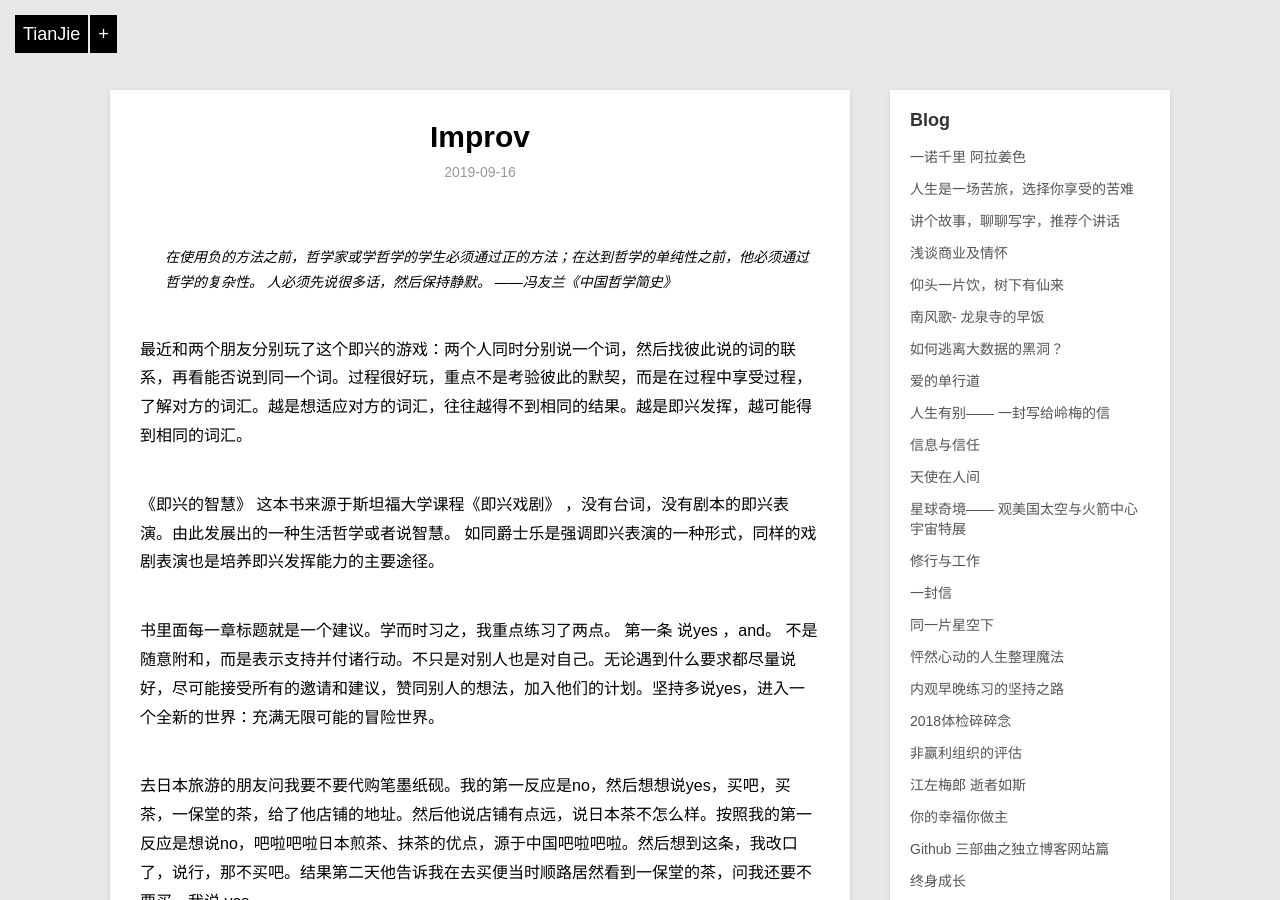
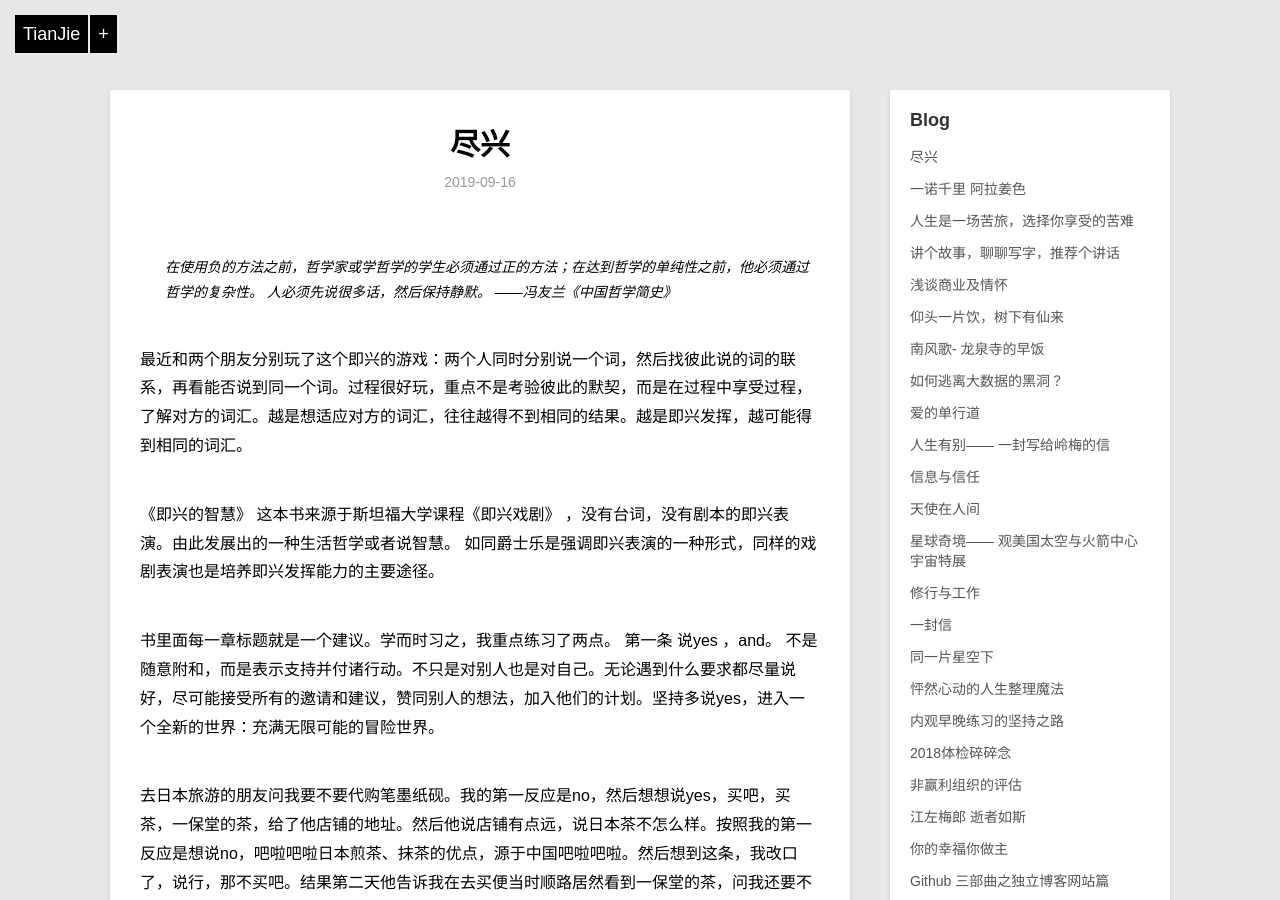
Before and after one commit to violettianjie/violettianjie.github.io, a Jekyll site: the page built from _posts/blog/2019-09-16-improv.md, in a window 1280 px wide and 900 px high. Built offline with Jekyll 4.4.1, drawn with Linux system fonts in a browser that asks for light colours; our own code applies the rules of GitHub Pages for plain Markdown files; some of the changed text lies outside the part shown.

Commit message:
Update 2019-09-16-improv.md

```diff
--- a/_posts/blog/2019-09-16-improv.md
+++ b/_posts/blog/2019-09-16-improv.md
@@ -1,4 +1,9 @@
-
+---
+layout: post
+title: "尽兴"
+description: "读《即兴的智慧》"
+category: blog
+---
 
 > 在使用负的方法之前，哲学家或学哲学的学生必须通过正的方法；在达到哲学的单纯性之前，他必须通过哲学的复杂性。
 人必须先说很多话，然后保持静默。
```
Also changed, not shown: other parts of _posts/blog/2019-09-16-improv.md (+3 -0 lines).
